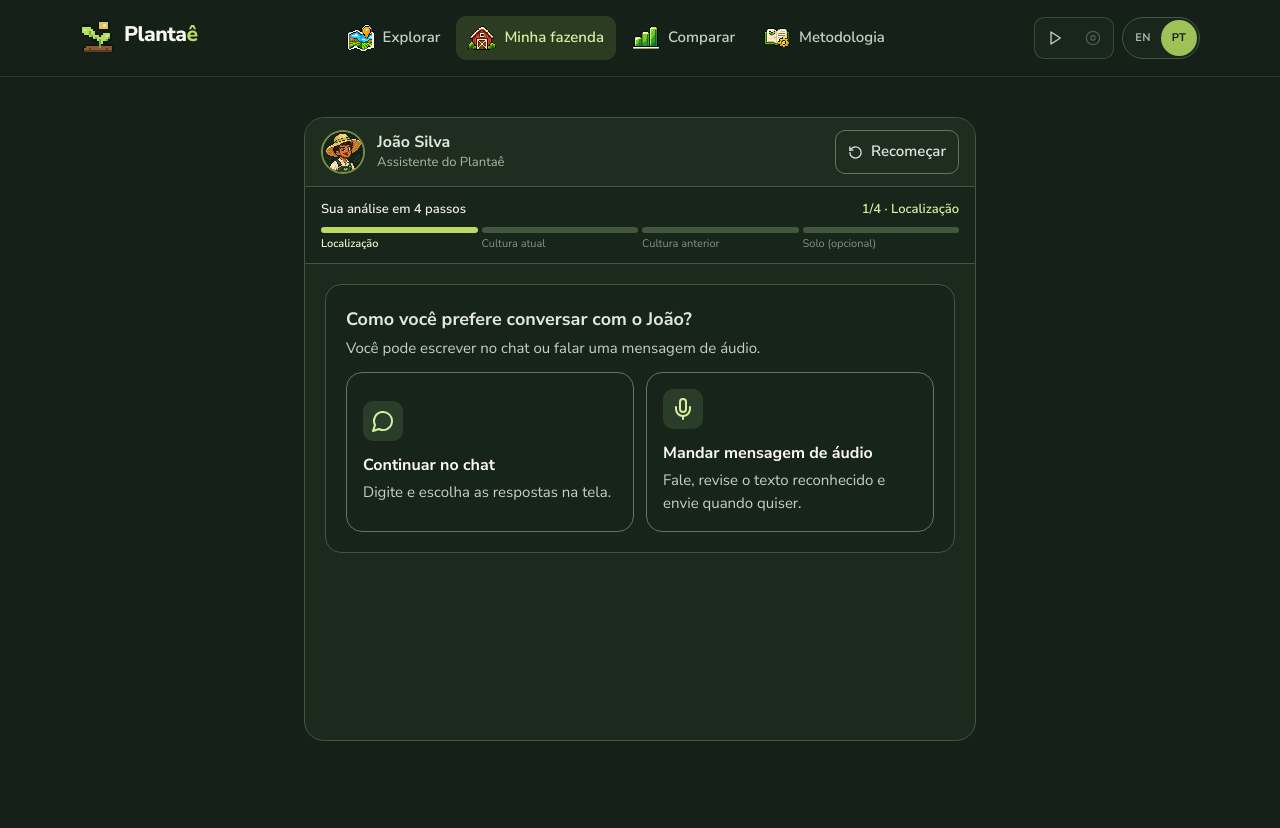
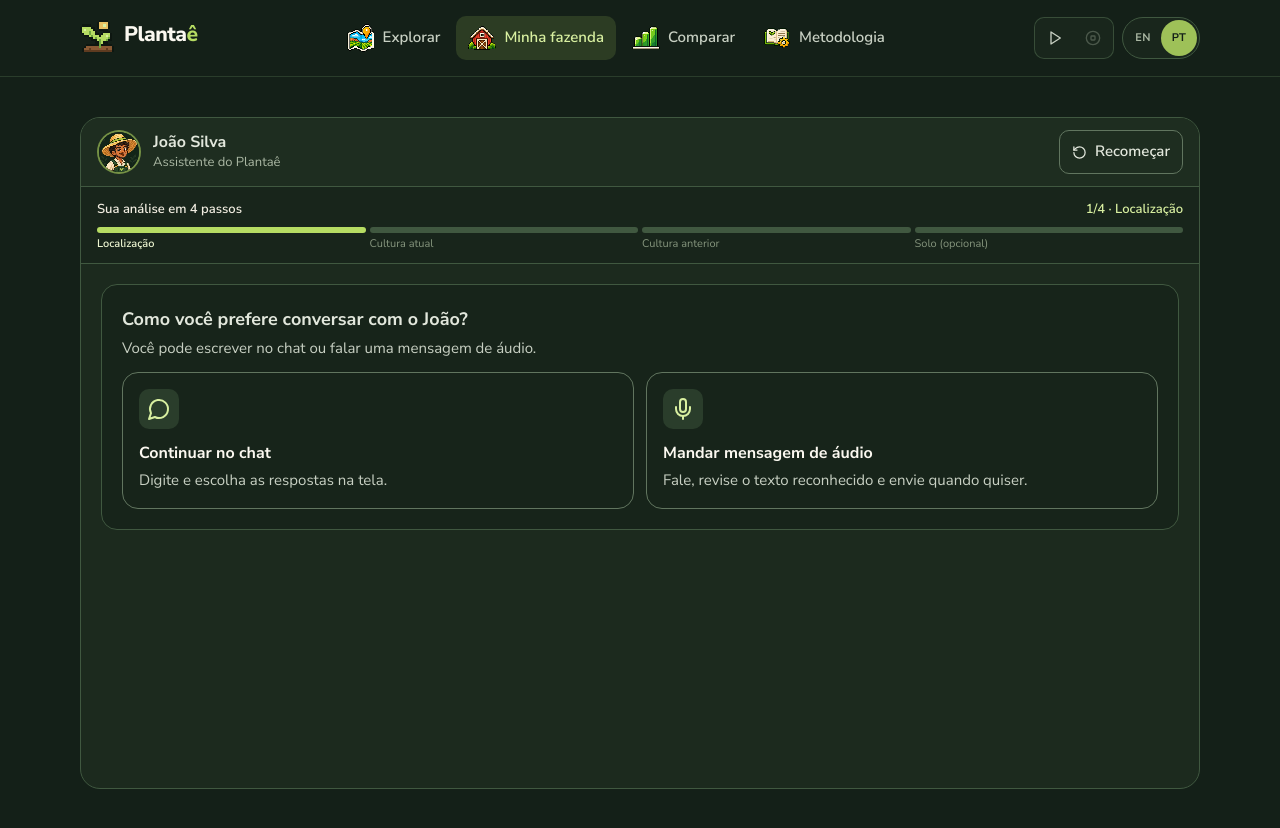
Before and after one commit to Gustavo-Cruzz/Nasa2026-Pos-Resenha, a Next.js app: page /chat in a window 1280 px wide. Built offline with nearby package versions, Linux system fonts and the light colour scheme.

Commit message:
ui: expand João crop selection layout

```diff
--- a/components/chat/chat-demo.tsx
+++ b/components/chat/chat-demo.tsx
@@ -260,7 +260,7 @@ export function ChatDemo({ mapPoint = null, mapPolygon }: { mapPoint?: MapPlace
     else if (event.key === 'Escape') { event.preventDefault(); setDismissed(query); }
   };
 
-  return <section aria-label={en ? 'Farm conversation' : 'Conversa sobre a fazenda'} className="mx-auto -mt-6 flex h-[calc(100dvh-7rem)] min-h-[30rem] max-w-2xl flex-col overflow-hidden rounded-2xl border border-slate-700 bg-slate-900/80 sm:mt-0 sm:h-[78vh]">
+  return <section aria-label={en ? 'Farm conversation' : 'Conversa sobre a fazenda'} className="mx-auto -mt-6 flex h-[calc(100dvh-7rem)] min-h-[30rem] max-w-6xl flex-col overflow-hidden rounded-2xl border border-slate-700 bg-slate-900/80 sm:mt-0 sm:h-[calc(100dvh-8rem)]">
     <header className="flex items-center gap-3 border-b border-slate-700 bg-slate-900 px-4 py-3">
       <ChatAvatar size={44} />
       <div className="min-w-0 flex-1"><h1 className="truncate text-base font-bold leading-tight">{ASSISTANT_NAME}</h1><p className="truncate text-xs text-slate-400">{en ? 'Plantaê assistant' : 'Assistente do Plantaê'}</p></div>
--- a/components/chat/crop-conversation-picker.tsx
+++ b/components/chat/crop-conversation-picker.tsx
@@ -14,7 +14,7 @@ export function CropConversationPicker({ picker, selected, locale, onToggle, onC
   const count = locale === 'en' ? `${selected.length} selected` : `${selected.length} ${selected.length === 1 ? 'selecionada' : 'selecionadas'}`;
   return <section aria-label={picker.kind === 'next' ? (locale === 'en' ? 'Next planting' : 'Próximo plantio') : (locale === 'en' ? 'Crop selection' : 'Seleção de culturas')} className="border-t border-slate-800 bg-slate-950/40 px-4 py-3">
     {multi ? <div className="mb-2 flex items-center justify-between gap-2 text-xs text-slate-300"><span>{label}</span><span aria-live="polite" className="font-semibold text-lime-200">{count}</span></div> : <p className="mb-2 text-xs text-slate-300">{locale === 'en' ? 'Choose one main crop. “Choose another crop” shows the full catalog.' : 'Escolha uma cultura principal. “Escolher outra cultura” mostra todo o catálogo.'}</p>}
-    <div className="grid max-h-60 grid-cols-1 gap-2 overflow-y-auto sm:grid-cols-2">
+    <div className="grid max-h-60 grid-cols-1 gap-2 overflow-y-auto sm:grid-cols-2 lg:grid-cols-3 xl:grid-cols-4">
       {picker.ids.map((id) => {
         const category = picker.kind === 'categories' ? categoryById.get(id) : undefined;
         const crop = picker.kind === 'categories' ? undefined : cropById.get(id);
```
Also changed, not shown: 1 other file (tests, documents, lock files or other folders).
